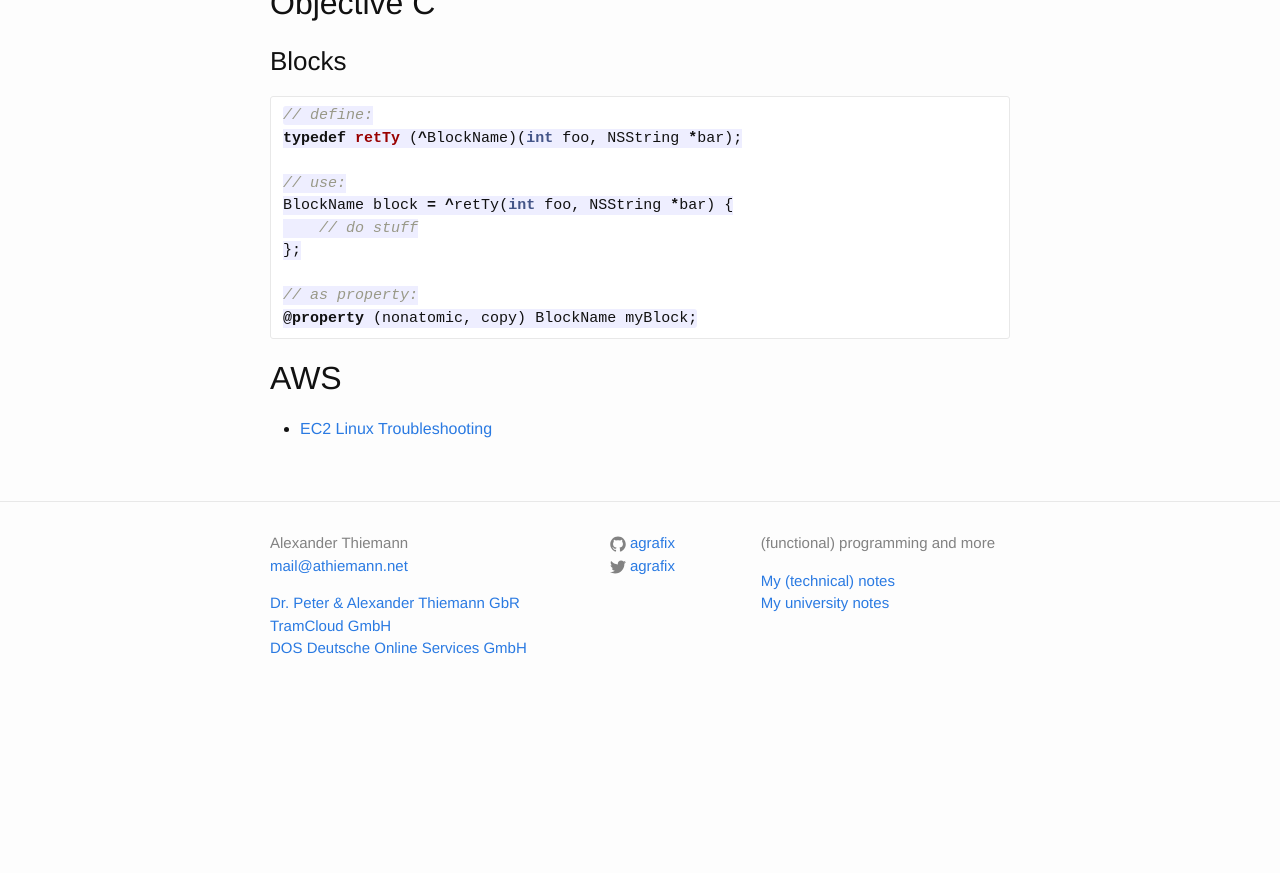
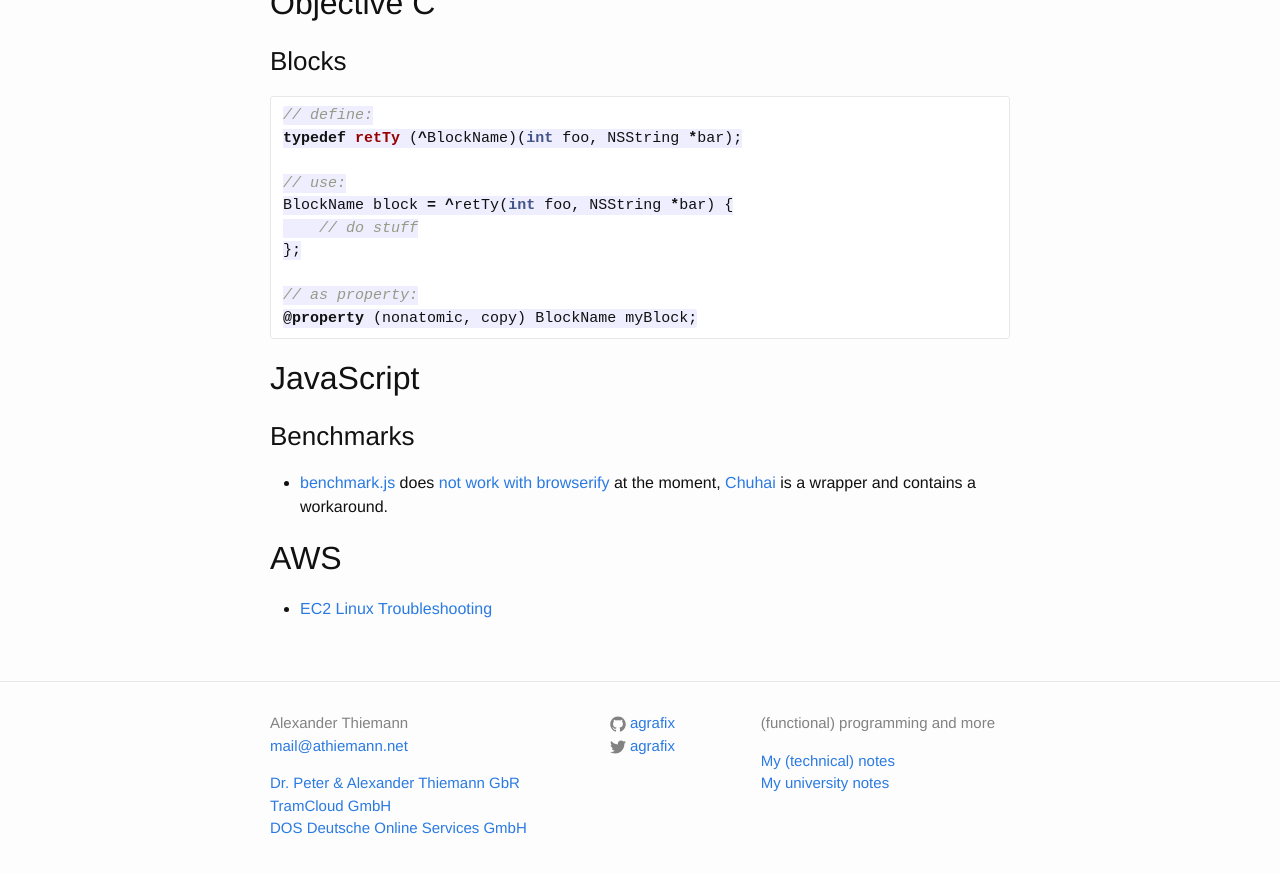
Before and after one commit to agrafix/homepage, a Jekyll site: the page built from notes.md, in a window 1280 px wide and 900 px high, scrolled down 1670 px. Shown: the top 873 px of the window. Built offline with Jekyll 4.4.1, drawn with Linux system fonts in a browser that asks for light colours; before the commit the page ends 2390 px from its top, so only the background shows below that.

Commit message:
notes: javascript benchmarking

````diff
--- a/notes.md
+++ b/notes.md
@@ -88,10 +88,19 @@ BlockName block = ^retTy(int foo, NSString *bar) {
 @property (nonatomic, copy) BlockName myBlock;
 ```
 
+## JavaScript
+
+### Benchmarks
+
+* [benchmark.js][gh-benchmarkjs] does [not work with browserify][gh-benchmarkjs-128] at the moment, [Chuhai][gh-chuhai] is a wrapper and contains a workaround.
+
 ## AWS
 
 * [EC2 Linux Troubleshooting][aws-ssh-trouble]
 
+[gh-benchmarkjs-128]: https://github.com/bestiejs/benchmark.js/issues/128
+[gh-chuhai]: https://github.com/Hypercubed/chuhai
+[gh-benchmarkjs]: https://github.com/bestiejs/benchmark.js
 [aws-ssh-trouble]: https://aws.amazon.com/de/premiumsupport/knowledge-center/ec2-linux-ssh-troubleshooting/
 [ghc-spacemacs-4642]: https://github.com/syl20bnr/spacemacs/issues/4642
 [do-nginx-letsencrypt]: https://www.digitalocean.com/community/tutorials/how-to-secure-nginx-with-let-s-encrypt-on-ubuntu-16-04
````
